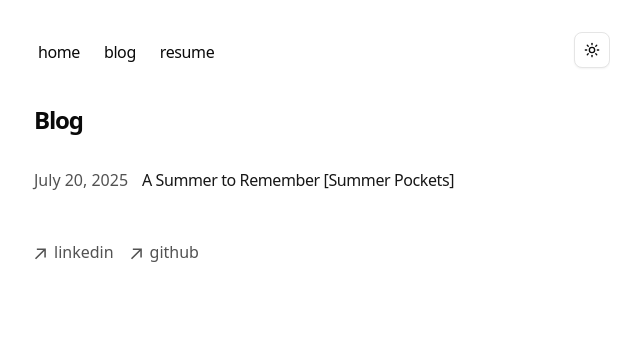
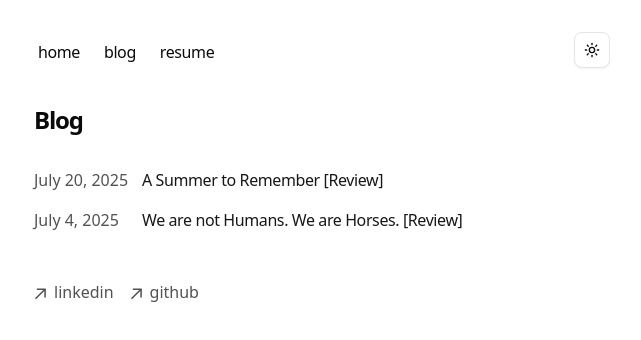
Before and after one commit to lordtimzki/portfolio-v3, a Next.js app: page /blog in a window 1280 px wide. Shown: the top 340 px of the page, without its empty margins (318-959 px from the left). Built offline with nearby package versions, Linux system fonts and the light colour scheme.

Commit message:
cinderella gray entry

```diff
--- a/app/blog/page.tsx
+++ b/app/blog/page.tsx
@@ -1,7 +1,7 @@
 import { BlogPosts } from 'app/components/posts'
 
 export const metadata = {
-  title: 'Blog',
+  title: 'blog',
   description: 'Read my blog.',
 }
 
--- /dev/null
+++ b/app/blog/posts/CinderellaGray.mdx
@@ -0,0 +1,12 @@
+---
+title: 'We are not Humans. We are Horses. [Review]'
+publishedAt: '2025-07-04'
+summary: 'Uma Musume: Cinderella Gray Review'
+---
+
+title: Uma Musume: Cinderella Gray
+season: Spring 2025
+studio: CygamesPictures
+*screencaps captured from [Amazon Prime Video](https://www.amazon.com/Umamusume-Cinderella-Gray/dp/B0F2XJDWNT)*
+
+---
--- a/app/blog/posts/SummerPockets.mdx
+++ b/app/blog/posts/SummerPockets.mdx
@@ -1,5 +1,5 @@
 ---
-title: 'A Summer to Remember [Summer Pockets]'
+title: 'A Summer to Remember [Review]'
 publishedAt: '2025-07-20'
 summary: 'Summer Pockets Review'
 ---
@@ -7,13 +7,15 @@ summary: 'Summer Pockets Review'
 title: Summer Pockets
 season: Spring 2025 - Summer 2025
 studio: feel.
-*images screenshotted on crunchyroll*
+*screencaps captured from [Crunchyroll](https://www.crunchyroll.com/series/G0XHWM17X/summer-pockets)*
 
 ---
+
+
 
 ![Kamome](https://i.imgur.com/EiNes31.png)
 ![Tsumugi](https://i.imgur.com/w8qUqTo.jpeg)
 ![Sorakado](https://i.imgur.com/HQhPg2v.png)
 ![Shiroha](https://i.imgur.com/l1zvAas.jpeg)
 
-## Test
+## currently cooking....
--- a/app/layout.tsx
+++ b/app/layout.tsx
@@ -14,7 +14,7 @@ export const metadata: Metadata = {
   metadataBase: new URL(baseUrl),
   title: {
     default: 'tim dacalos | portfolio',
-    template: '%s | Next.js Portfolio Starter',
+    template: '%s | timdac',
   },
   description: 'tim\'s portfolio.',
   icons: {
--- a/app/page.tsx
+++ b/app/page.tsx
@@ -25,7 +25,7 @@ export default function Page() {
       {`Hey everyone, my name is Tim. I'm a fourth-year Computer Science student at the University of California: Irvine, specializing in Systems and Software. I'm passionate about understanding how technology works at its core—from the hardware/software interface to building robust, high-performance systems.`}
     </p>
     <p className="mb-4">
-      {`I initially gravitated towards coding to help others, and my journey has led me to explore low-level programming and operating systems. I'm actively seeking summer internships to apply and expand these skills.`}
+      {`I initially gravitated towards coding to help others, and my journey has led me to explore low-level programming, operating systems, and web development. I'm actively seeking summer internships to apply and expand these skills.`}
     </p>
     <p className='mb-4'>{`Outside of the computer, you'll find me indulging in J-RPGs and discussing the newest anime.`}</p>
     <h2 className="mb-3 text-xl font-semibold tracking-tighter">
```
